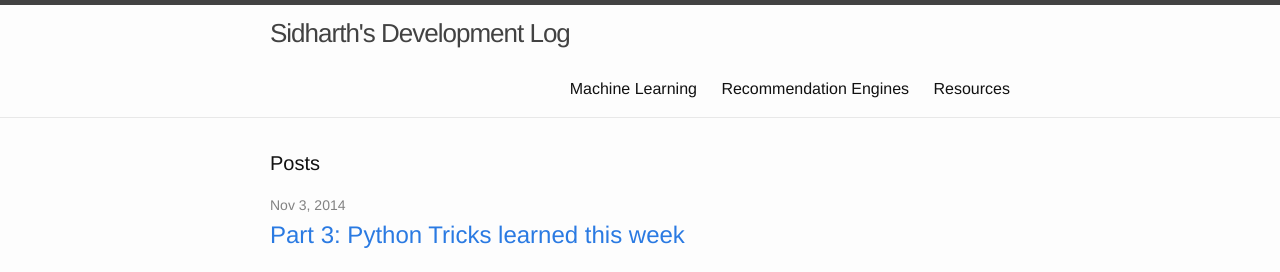
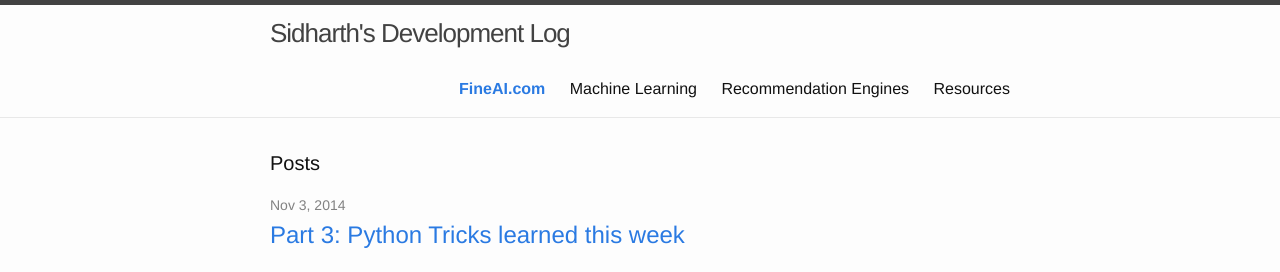
Before and after one commit to sidharthshah/sidharthshah.github.com, a Jekyll site: the page built from index.html, in a window 1280 px wide. Shown: the top 272 px of the page. Built offline with Jekyll 4.4.1, drawn with Linux system fonts in a browser that asks for light colours.

Commit message:
added link to FineAI.com

```diff
--- a/_includes/header.html
+++ b/_includes/header.html
@@ -14,11 +14,13 @@
       </a>
 
       <div class="trigger">
+      		<b><a class="page-lin" href="http://fineai.com">FineAI.com</a></b>
         {% for page in site.pages %}
           {% if page.title %}
           <a class="page-link" href="{{ page.url | prepend: site.baseurl }}">{{ page.title }}</a>
           {% endif %}
         {% endfor %}
+
       </div>
     </nav>
 
```
